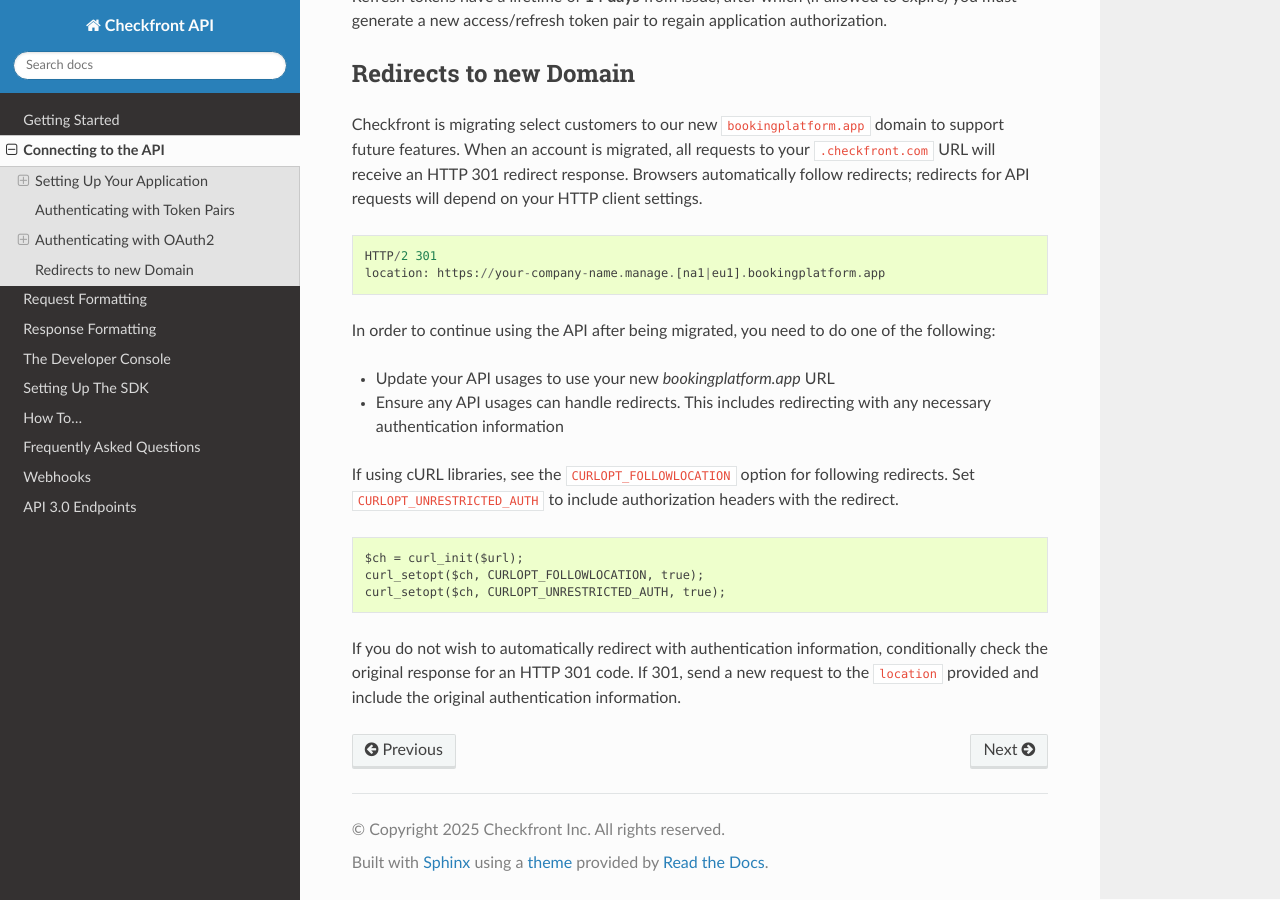
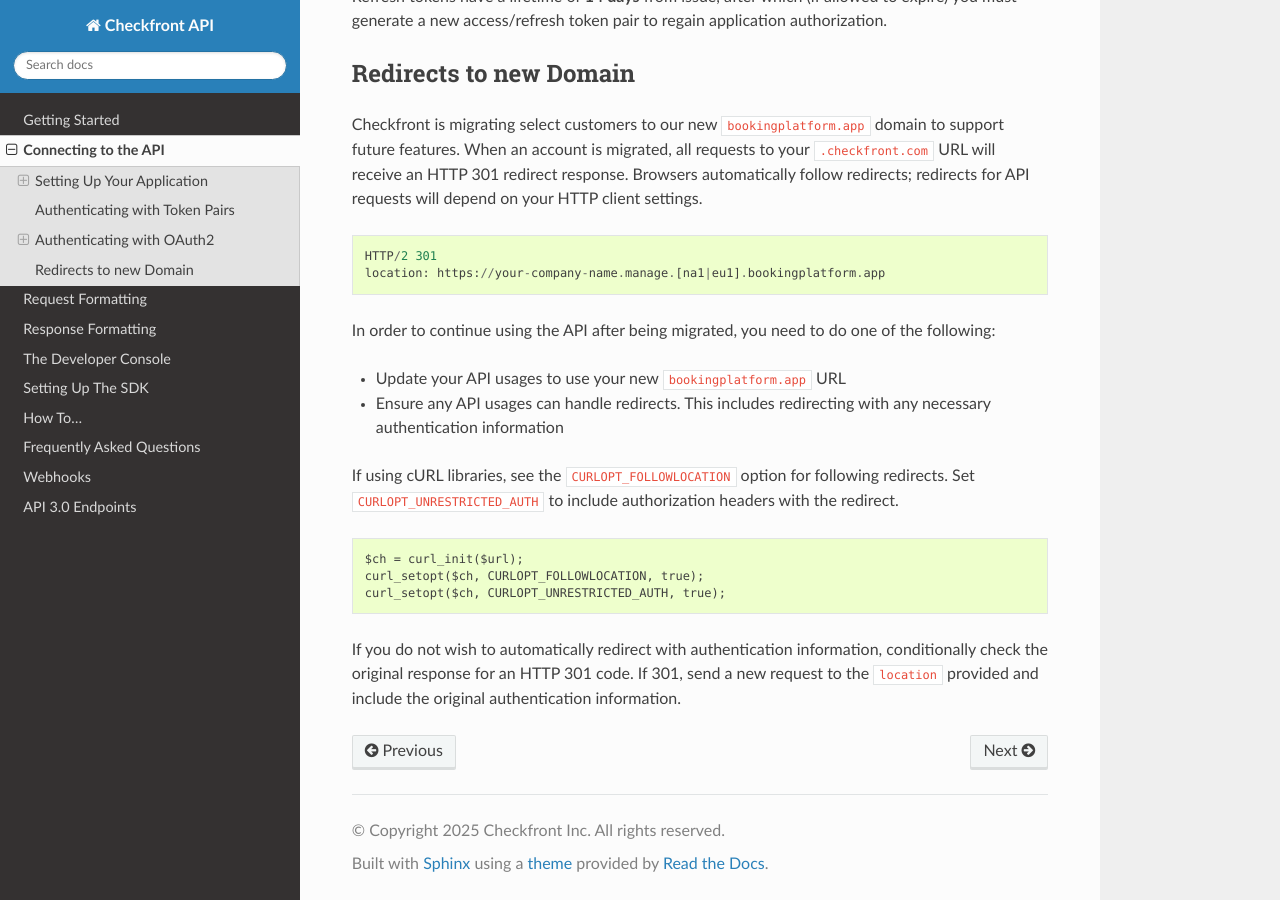
Before and after one commit to Checkfront/API, a Sphinx documentation site: the page built from docs/overview/auth.rst, in a window 1280 px wide and 900 px high, scrolled down 5216 px. Built offline with Sphinx 7.4.7 and the Read the Docs theme 3.1.0, drawn with Linux system fonts in a browser that asks for light colours.

Commit message:
formatting fix

```diff
--- a/docs/overview/auth.rst
+++ b/docs/overview/auth.rst
@@ -205,7 +205,7 @@
 
 In order to continue using the API after being migrated, you need to do one of the following:
 
-* Update your API usages to use your new `bookingplatform.app` URL
+* Update your API usages to use your new ``bookingplatform.app`` URL
 
 * Ensure any API usages can handle redirects. This includes redirecting with any necessary authentication information
 
```
